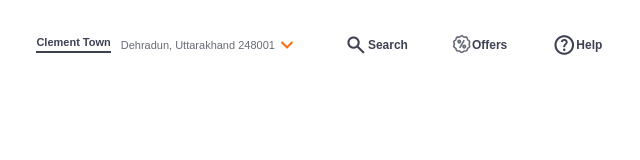
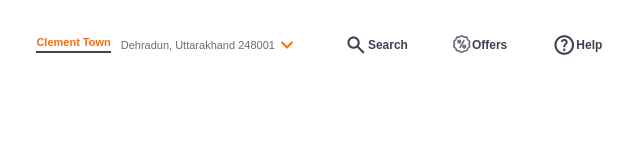
Before and after one commit to abhinav-gupta-github/clone-swiggy, a plain HTML site: page index.html in a window 1280 px wide. In both pictures the pointer is over the element "Clement Town". Shown: the full height of the page, 183-823 px from the left. Drawn offline with nearby package versions, Linux system fonts and the light colour scheme.

Commit message:
hover fixed

```diff
--- a/assets/style/style.css
+++ b/assets/style/style.css
@@ -12,12 +12,13 @@ body {
   min-width: 30px;
   cursor: pointer;
   padding-bottom: 3px;
-  border-bottom: solid;
+  border-bottom-style: solid;
   border-bottom-width: 2px;
   width: fit-content;
 }
 .current-location :hover{
-    border-bottom-color: #F66E15 !important;
+    border-bottom-color: #F66E15;
+    color:#F66E15
 
 }
 .current-address{
```
